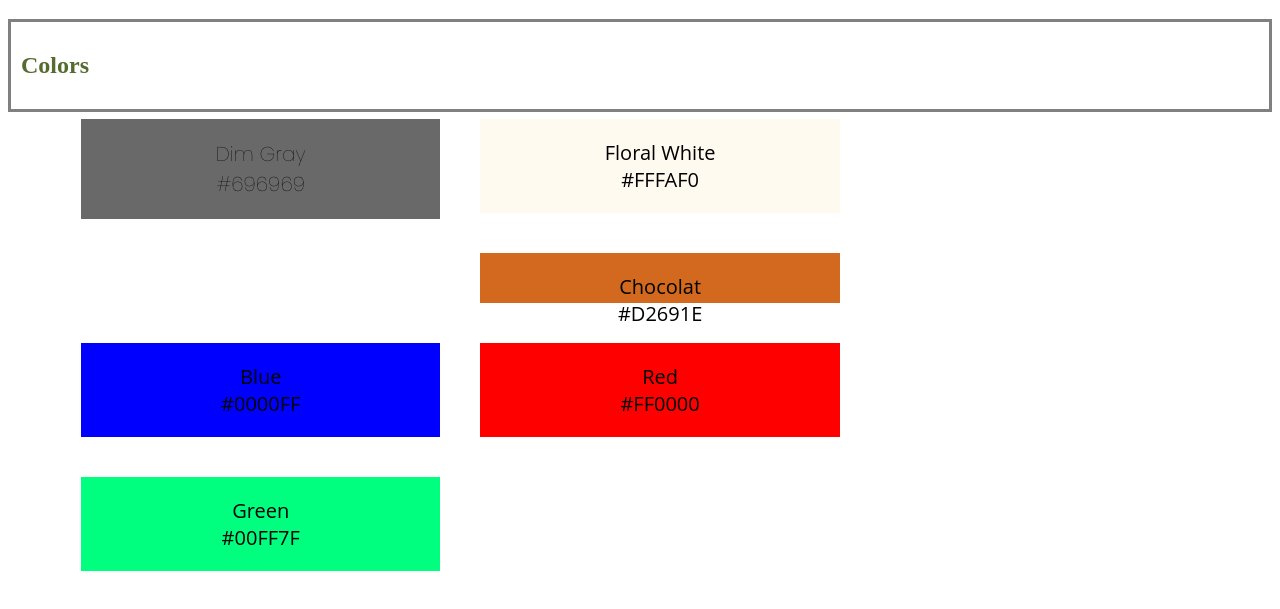
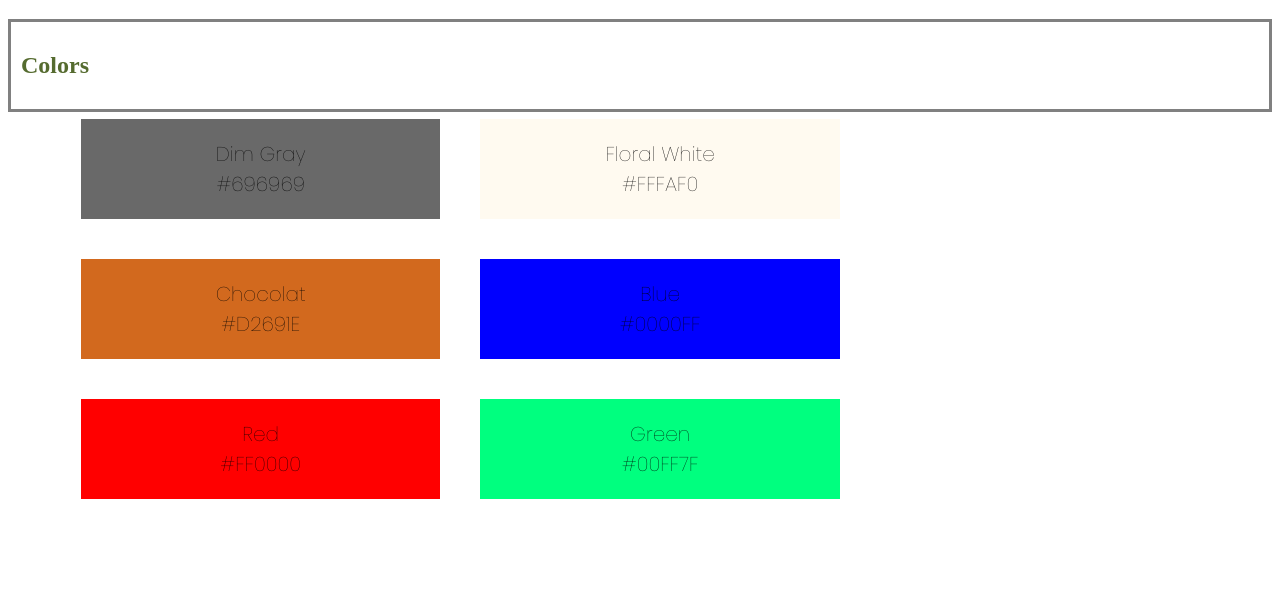
Before and after one commit to FlippingShuff/WebsiteDesignSystem, a plain HTML site: page index.html in a window 1280 px wide. Shown: the part 67-676 px from the top of the page. Drawn offline with Linux system fonts and the light colour scheme.

Commit message:
font changes

```diff
--- a/styles.css
+++ b/styles.css
@@ -48,7 +48,7 @@ li{
     height: auto;
     padding: 20px;
     margin: 20px;
-    font-family: 'open sans';
+    font-family: 'Poppins';
     font-size: 20px;
     text-align: center;
 }
@@ -59,7 +59,7 @@ li{
     height: auto;
     padding: 20px;
     margin: 20px;
-    font-family: 'open sans';
+    font-family: 'Poppins';
     font-size: 20px;
     text-align: center;
 }
@@ -67,10 +67,10 @@ li{
     background-color: #D2691E;
     display: inline-block;
     width: 30%;
-    height: 50px;
+    height: auto;
     padding: 20px;
     margin: 20px;
-    font-family: 'open sans';
+    font-family: 'Poppins';
     font-size: 20px;
     text-align: center;
 }
@@ -81,7 +81,7 @@ li{
     height: auto;
     padding: 20px;
     margin: 20px;
-    font-family: 'open sans';
+    font-family: 'Poppins';
     font-size: 20px;
     text-align: center;
 }
@@ -92,7 +92,7 @@ li{
     height: auto;
     padding: 20px;
     margin: 20px;
-    font-family: 'open sans';
+    font-family: 'Poppins';
     font-size: 20px;
     text-align: center;
 }
```
